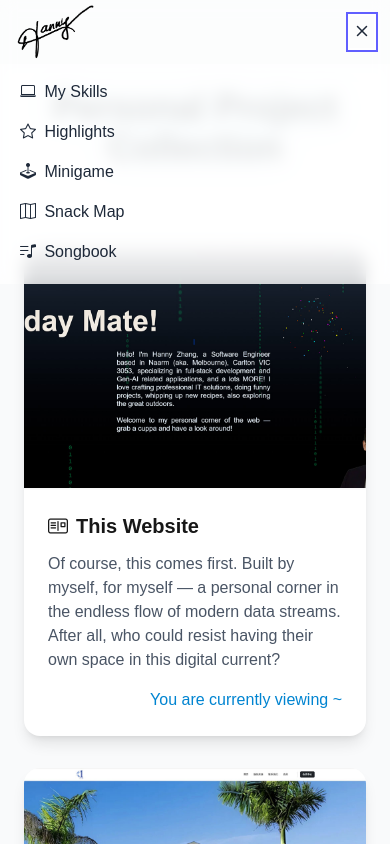
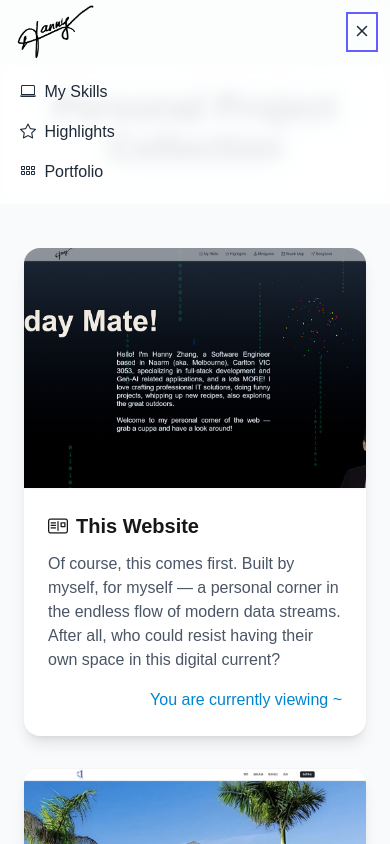
Before and after one commit to Hanny658/Website-Hanny, a Next.js app: page /portfolio in a window 390 px wide. Both pictures are taken after a click on the button 362 px from the left and 32 px from the top of the page. Shown: the top 844 px of the page. Built offline with nearby package versions, Linux system fonts and the light colour scheme; a web font is replaced by a local one.

Commit message:
Fixing mobile navbar issue

```diff
--- a/src/app/portfolio/page.tsx
+++ b/src/app/portfolio/page.tsx
@@ -55,7 +55,7 @@ const projects: Project[] = [
         title: "Bitrain Matrixx",
         image: "/portfolio/matrixx.png",
         link: "https://www.npmjs.com/package/bitrain-matrixx?activeTab=readme",
-        description: "Songbook website for the caregroup. If you also wish to join the church family and sing with us, reach out to us at Melbounre uni every week on Sabbath! Built with Next.js + LowDB.",
+        description: "Inspired by The Matrix, modulated from my personal website. This is now a separate package that renders this geek-style BG at your website, for more info, visit its npm page.",
         icon: "bi bi-typescript",
     },
     {
--- a/src/components/navbar.tsx
+++ b/src/components/navbar.tsx
@@ -81,28 +81,12 @@ const Navbar: FC = () => {
                             <i className="bi bi-star me-1" aria-hidden="true" /> Highlights
                         </div>
                     </Link>
-                    <Link href="https://minigame.hanny.vip" target='_blank'>
+                    <Link href="/portfolio">
                         <div
                             className="block px-3 py-2 rounded-md text-base font-medium text-gray-800 hover:bg-gray-100"
                             onClick={() => setMenuOpen(false)}
                         >
-                            <i className="bi bi-joystick me-1" aria-hidden="true" /> Minigame
-                        </div>
-                    </Link>
-                    <Link href="https://snackmap.org" target='_blank'>
-                        <div
-                            className="block px-3 py-2 rounded-md text-base font-medium text-gray-800 hover:bg-gray-100"
-                            onClick={() => setMenuOpen(false)}
-                        >
-                            <i className="bi bi-map me-1" aria-hidden="true" /> Snack Map
-                        </div>
-                    </Link>
-                    <Link href="https://www.cgsongbook.org/" target='_blank'>
-                        <div
-                            className="block px-3 py-2 rounded-md text-base font-medium text-gray-800 hover:bg-gray-100"
-                            onClick={() => setMenuOpen(false)}
-                        >
-                            <i className="bi bi-music-note-list me-1" aria-hidden="true" /> Songbook
+                            <i className="bi bi-grid-3x2-gap me-1" aria-hidden="true" /> Portfolio
                         </div>
                     </Link>
                 </div>
```
